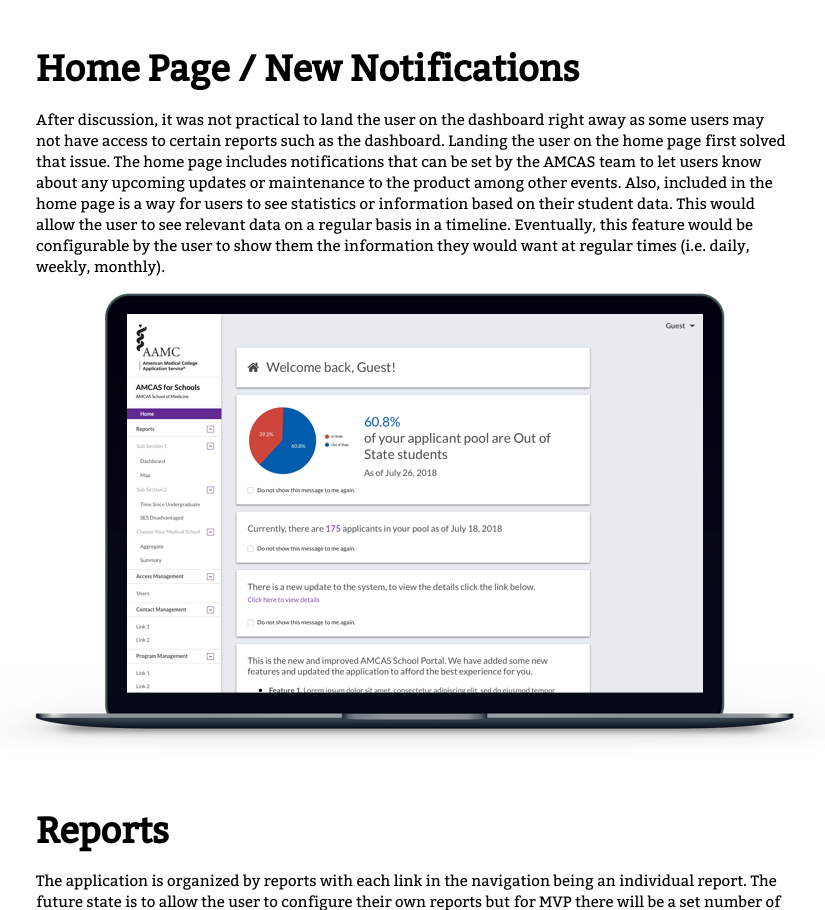
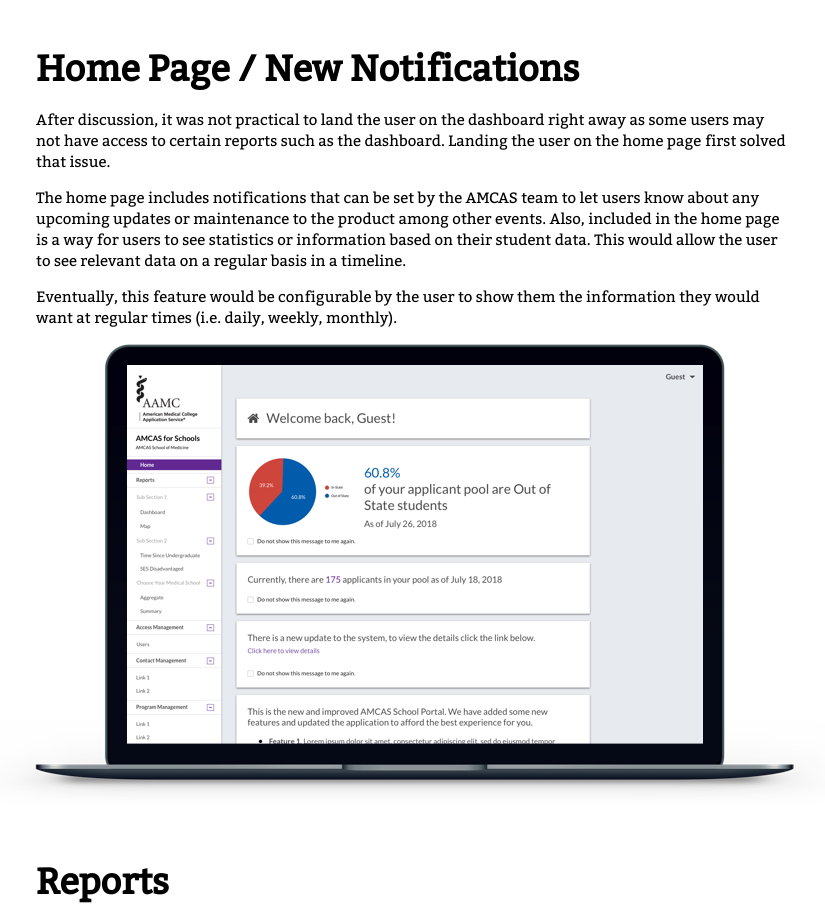
Before and after one commit to kylealthoff/kylealthoff.github.io, a plain HTML site: page amcas4schools.html in a window 1280 px wide. Shown: the part 2673-3583 px from the top of the page, without its empty margins (229-1054 px from the left). Drawn offline with Linux system fonts and the light colour scheme.

Commit message:
edited rps and a4s

```diff
--- a/amcas4schools.html
+++ b/amcas4schools.html
@@ -88,7 +88,11 @@
 
       <section>
         <h2>Home Page / New Notifications</h2>
-        <p>After discussion, it was not practical to land the user on the dashboard right away as some users may not have access to certain reports such as the dashboard. Landing the user on the home page first solved that issue. The home page includes notifications that can be set by the AMCAS team to let users know about any upcoming updates or maintenance to the product among other events. Also, included in the home page is a way for users to see statistics or information based on their student data. This would allow the user to see relevant data on a regular basis in a timeline. Eventually, this feature would be configurable by the user to show them the information they would want at regular times (i.e. daily, weekly, monthly). </p>
+        <p>After discussion, it was not practical to land the user on the dashboard right away as some users may not have access to certain reports such as the dashboard. Landing the user on the home page first solved that issue.</p>
+
+        <p>The home page includes notifications that can be set by the AMCAS team to let users know about any upcoming updates or maintenance to the product among other events. Also, included in the home page is a way for users to see statistics or information based on their student data. This would allow the user to see relevant data on a regular basis in a timeline.</p>
+
+        <p>Eventually, this feature would be configurable by the user to show them the information they would want at regular times (i.e. daily, weekly, monthly). </p>
 
         <img class="adjust-img" src="img/a4s/home.png">
 
```
Also changed, not shown: rps.html (+3 -1 lines).
